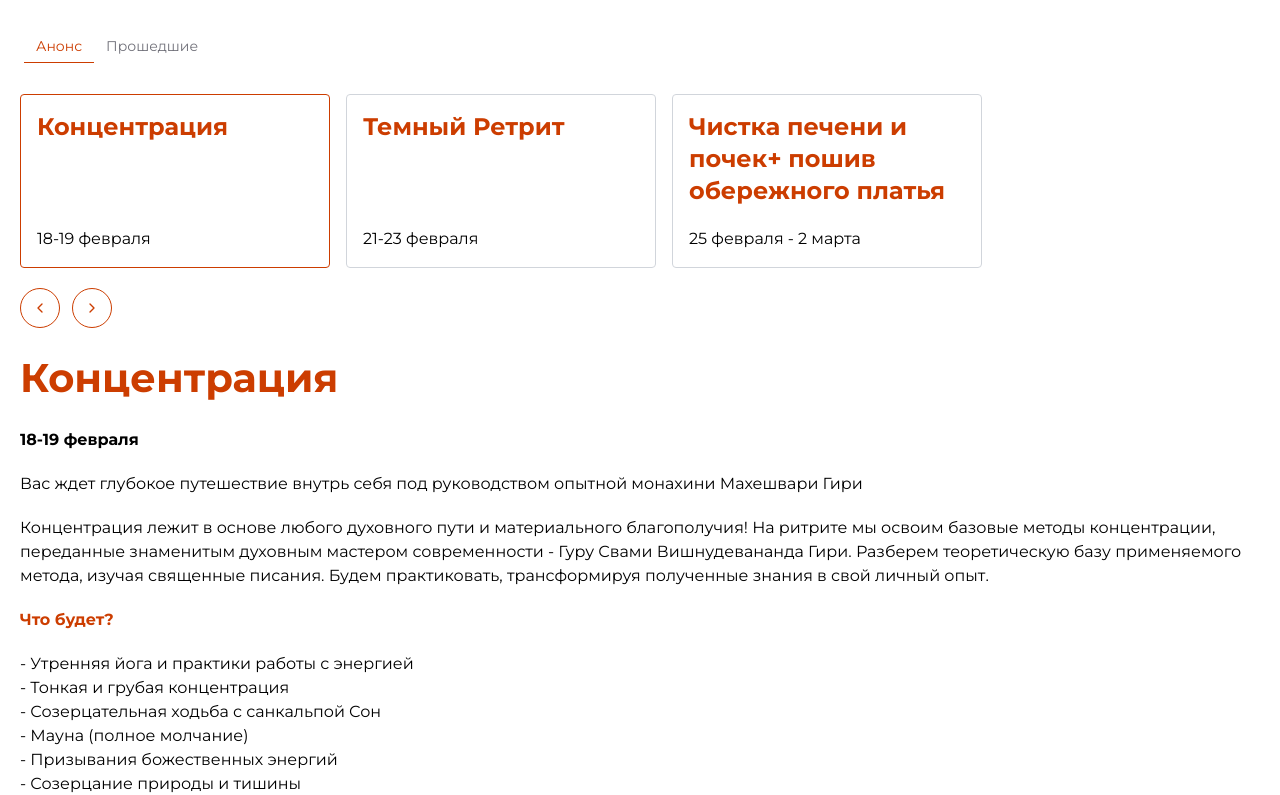
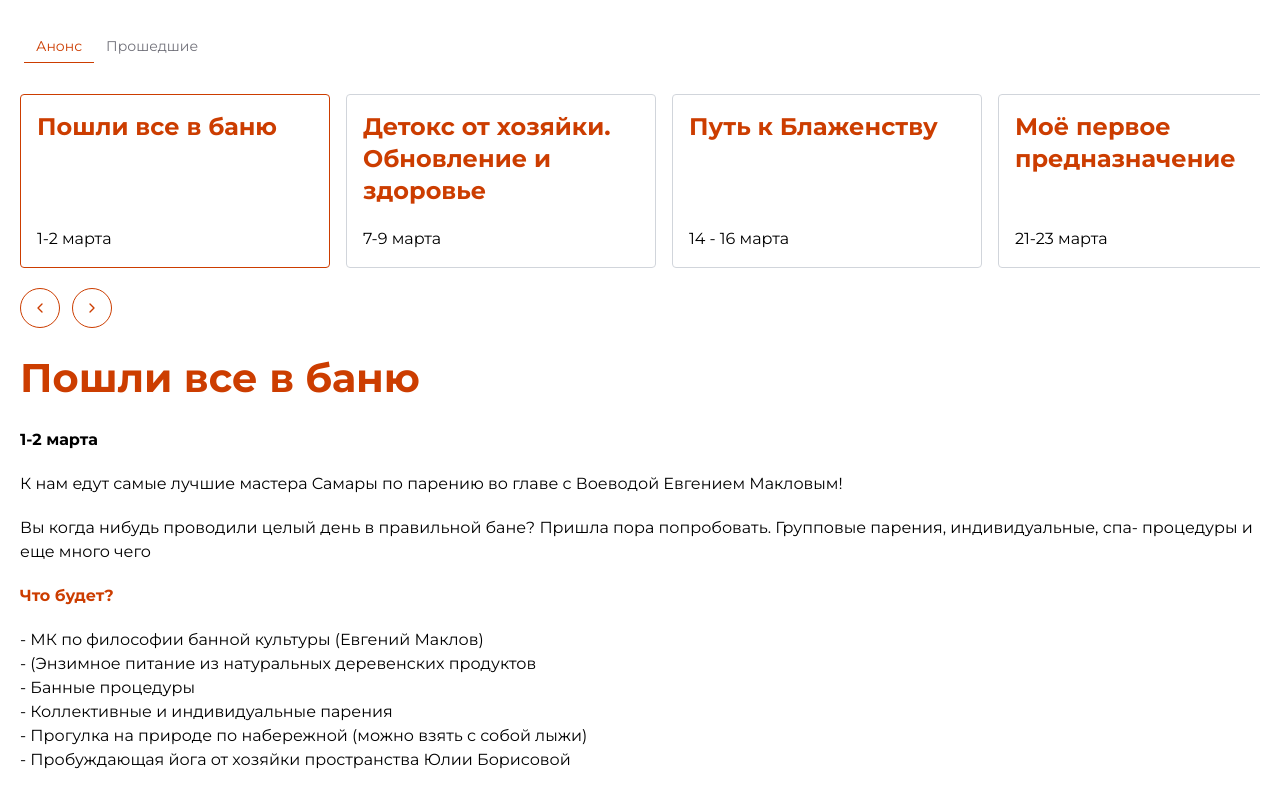
Before and after one commit to SonyaBoris/shavasana, a Next.js app: page / in a window 1280 px wide. Shown: the part 2430-3225 px from the top of the page. Built offline with nearby package versions, Linux system fonts and the light colour scheme.

Commit message:
new anons

```diff
--- a/components/EventAnons.jsx
+++ b/components/EventAnons.jsx
@@ -33,29 +33,71 @@ const EventAnons = () => {
 
   const events = useMemo(() => [
     {
+      id: 1,
+      date: "1-2 марта",
+      title: "Пошли все в баню",
+      desc: "К нам едут самые лучшие мастера Самары по парению во главе с Воеводой Евгением Макловым!",
+      about: "Вы когда нибудь проводили целый день в правильной бане? Пришла пора попробовать. Групповые парения, индивидуальные, спа- процедуры и еще много чего",
+      plan: ["МК по философии банной культуры (Евгений Маклов)",
+        "(Энзимное питание из натуральных деревенских продуктов",
+        "Банные процедуры",
+        "Коллективные и индивидуальные парения",
+        "Прогулка на природе по набережной (можно взять с собой лыжи)",
+        "Пробуждающая йога от хозяйки пространства Юлии Борисовой"]
+    },
+    {
       id: 2,
-      date: "18-19 февраля",
-      title: "Концентрация",
-      desc: "Вас ждет глубокое путешествие внутрь себя под руководством опытной монахини Махешвари Гири",
-      about: "Концентрация лежит в основе любого духовного пути и материального благополучия! На ритрите мы освоим базовые методы концентрации, переданные знаменитым духовным мастером современности - Гуру Свами Вишнудевананда Гири. Разберем теоретическую базу применяемого метода, изучая священные писания. Будем практиковать, трансформируя полученные знания в свой личный опыт.",
-      plan: ["Утренняя йога и практики работы с энергией", "Тонкая и грубая концентрация", "Созерцательная ходьба с санкальпой Сон", "Мауна (полное молчание) ", "Призывания божественных энергий", " Созерцание природы и тишины"]
+      date: "7-9 марта",
+      title: "Детокс от хозяйки. Обновление и здоровье",
+      desc: "Самый лучший подарок на 8 марта- это обновление и здоровье. Всем участницам будут полезные подарочки",
+      about: "По звездам этот март- это перепрошивка вашей судьбы! Самое главное - правильно и экологично это сделать",
+      plan: ["Специальные упражнения для красоты и здоровья тела",
+        "Медитации обновления энергетики",
+        "Запуск программы очищения природными средствами",
+        "Специальное омолаживающее детокс меню",
+        "Целительная банька",
+        "Поход за Волгу на Васильевские острова",
+        "Создадим своими руками себе подарки техникой макраме",
+        "Научу вас делать полезные хлебцы и выращивать микрозелень"]
     },
     {
       id: 3,
-      date: "21-23 февраля",
-      title: "Темный Ретрит",
-      desc: "Это идеальная возможность отключиться от внешнего мира, погрузиться в состояние полной тишины, качественно отдохнуть и перезагрузиться.",
-      about: "Время для глубокого отдыха, восстановления и открытия новых горизонтов",
-      plan: ["Здоровое трехразовое питание — живая разнообразная пища, которая добавит красок в это увлекательное путешествие", "Свежий воздух, природа и тишина", "Проживание вслепую — перемещение по дому и за его пределами с закрытыми глазами, что позволит вам отключиться от визуальных стимулов и начать чувствовать мир по-новому", " Профессиональные наставники, которые помогут вам пройти через все этапы ретрита, обеспечив безопасность и поддержку в этом путешествии."]
+      date: "14 - 16 марта",
+      title: "Путь к Блаженству",
+      desc: "Дорогие мои сестры!Приглашаю вас на Женский ретрит Путь к Блаженству",
+      about: "Чувствую, что в информационном поле растёт потребность в том, чтобы женщины объединялись. Чтобы каждая из нас вернулась к своей сути - приняла свою самость и раскрыла сердце. Чтобы каждая женщина услышала Зов Матери Земли и взрастила в себе мощь.",
+      plan: ["На женских кругах женщины соединяются с собой",
+        "Встретимся друг с другом",
+        "Раскроем природную сексуальность",
+        "Обретем внутреннюю гармонию на ПУТИ К БЛАЖЕНСТВУ"]
     },
     {
       id: 4,
-      date: "25 февраля - 2 марта",
-      title: "Чистка печени и почек+ пошив обережного платья",
-      desc: "Такого полезного и приятного отдыха вы еще не пробовали! А вы знаете , что в этот период как раз самое благоприятное время для очищения печени?",
-      about: "За эти 5 дней детокса каждая участница успеет сшить себе обережное платье из натуральной ткани по своим мерам",
-      plan: ["Медитациями убираем негатив из нашей ауры", "Оздоровительными занятиями расшевеливаем свои суставы, улучшаем кровообращение и лимфоток", "Вкусным и полезным питанием наполняем свой организм необходимыми нутриентами", "Много активно двигаемся на свежем воздухе", "Идем в баньку"]
+      date: "21-23 марта",
+      title: "Моё первое предназначение",
+      desc: "С точки зрения цифровой психологии есть мнение о том, что рождаясь, ребёнок приобретает маршрутную карту своей жизни, раскрывая свою звезду - 5 предназначений! ",
+      about: "Узнаете какие способности и таланты вы используете в своей жизни, а какие еще нет. Познакомитесь с истинными потребностями и желаниями своего Внутреннего Ребенка (творческой жизненной силы). Научитесь экологично и эффективно удовлетворять эти потребности и желания. Освободитесь от тяжелых чувств, которые подавил в себе Внутренний Ребёнок. Ощутите свободу и легкость своей жизни ",
+      plan: ["Разбор первого предназначения (способности и таланты)",
+        "Системные расстановки для диагностики и высвобождения жизненной силы",
+        "Перезагрузка с помощью тибетских чаш",
+        "Работа с телом через движение"]
+    }, {
+      id: 5,
+      date: "28-30 марта",
+      title: "Время ТОЛЬКО ДЛЯ СЕБЯ!",
+      desc: "ВАЖНО: Все время без телефонов! Они сдаются по приезду",
+      about: "Милые дамы! В потрясающе красивом месте - я проведу для вас традиционный женский выезд, посвященный только вам и развитию чувствительности и любви к себе",
+      plan: ["Йога",
+        "Ци-гун",
+        "Телесные практики",
+        "Игра «Лила» и расстановки по Тальпису (на выбор)",
+        "Голосение (через мантры и звуки чакр)",
+        "Крепкий сон и вкусная здоровая еда из местных деревенских продуктов",
+        "Женское поле единомышленниц и прогулки на свежем воздухе",
+        "Банька и мягкое общее парение от волшебного пар-мастера (по желанию можно попариться индивидуально)",
+        "Тайный даритель"]
     }
+
   ], []);
 
   return (
```
